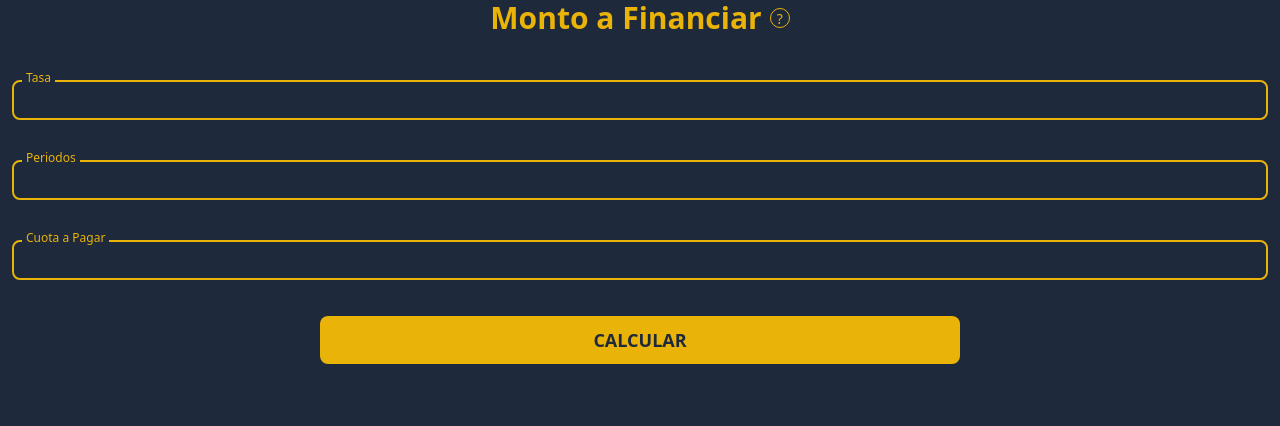
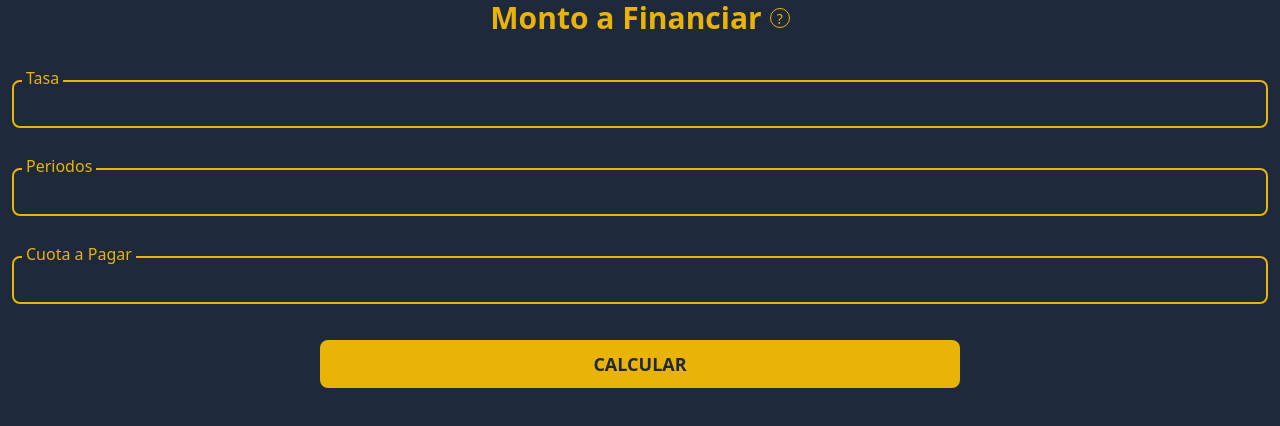
Before and after one commit to fedeferrelli/clac, a React (Vite) app: page / in a window 1280 px wide. Shown: the top 426 px of the page. Built offline with nearby package versions, Linux system fonts and the light colour scheme.

Commit message:
Fix font size

```diff
--- a/src/Components/Monto.jsx
+++ b/src/Components/Monto.jsx
@@ -77,48 +77,48 @@ function Monto() {
 
         <div className="flex flex-col w-full my-6">
           <form className="flex flex-col ">
-            <div className="my-5 mx-3 rounded-lg relative h-10 border-2 border-primary">
+            <div className="my-5 mx-3 rounded-lg relative h-12 border-2 border-primary">
               <label
                 id="tasa"
-                className="absolute -top-3 left-2 text-primary bg-slate-800 px-1 text-xs"
+                className="absolute -top-4 left-2 text-primary bg-slate-800 px-1"
               >
                 Tasa
               </label>
 
               <input
-                className="bg-slate-800 text-primary rounded-lg h-full w-full outline-none px-4"
+                className="bg-slate-800 text-primary rounded-lg h-full w-full outline-none px-4 text-lg"
                 type="number"
                 name="tasa"
                 onChange={(e) => setInteres(e.target.value)}
               />
             </div>
 
-            <div className="my-5 mx-3 rounded-lg relative h-10 border-2 border-primary">
+            <div className="my-5 mx-3 rounded-lg relative h-12 border-2 border-primary">
               <label
                 id="periodos"
-                className="absolute -top-3 left-2 text-primary bg-slate-800 px-1 text-xs"
+                className="absolute -top-4 left-2 text-primary bg-slate-800 px-1"
               >
                 Periodos
               </label>
 
               <input
-                className="bg-slate-800 text-primary rounded-lg h-full w-full outline-none px-4"
+                className="bg-slate-800 text-primary rounded-lg h-full w-full outline-none px-4 text-lg"
                 type="number"
                 name="periodos"
                 onChange={(e) => setPeriodos(e.target.value)}
               />
             </div>
 
-            <div className="my-5 mx-3 rounded-lg relative h-10 border-2 border-primary">
+            <div className="my-5 mx-3 rounded-lg relative h-12 border-2 border-primary">
               <label
                 id="cuota"
-                className="absolute -top-3 left-2 text-primary bg-slate-800 px-1 text-xs"
+                className="absolute -top-4 left-2 text-primary bg-slate-800 px-1"
               >
                 Cuota a Pagar
               </label>
 
               <input
-                className="bg-slate-800 text-primary rounded-lg h-full w-full outline-none px-4"
+                className="bg-slate-800 text-primary rounded-lg h-full w-full outline-none px-4 text-lg"
                 type="number"
                 name="cuota"
                 onChange={(e) => setCuota(e.target.value)}
```
